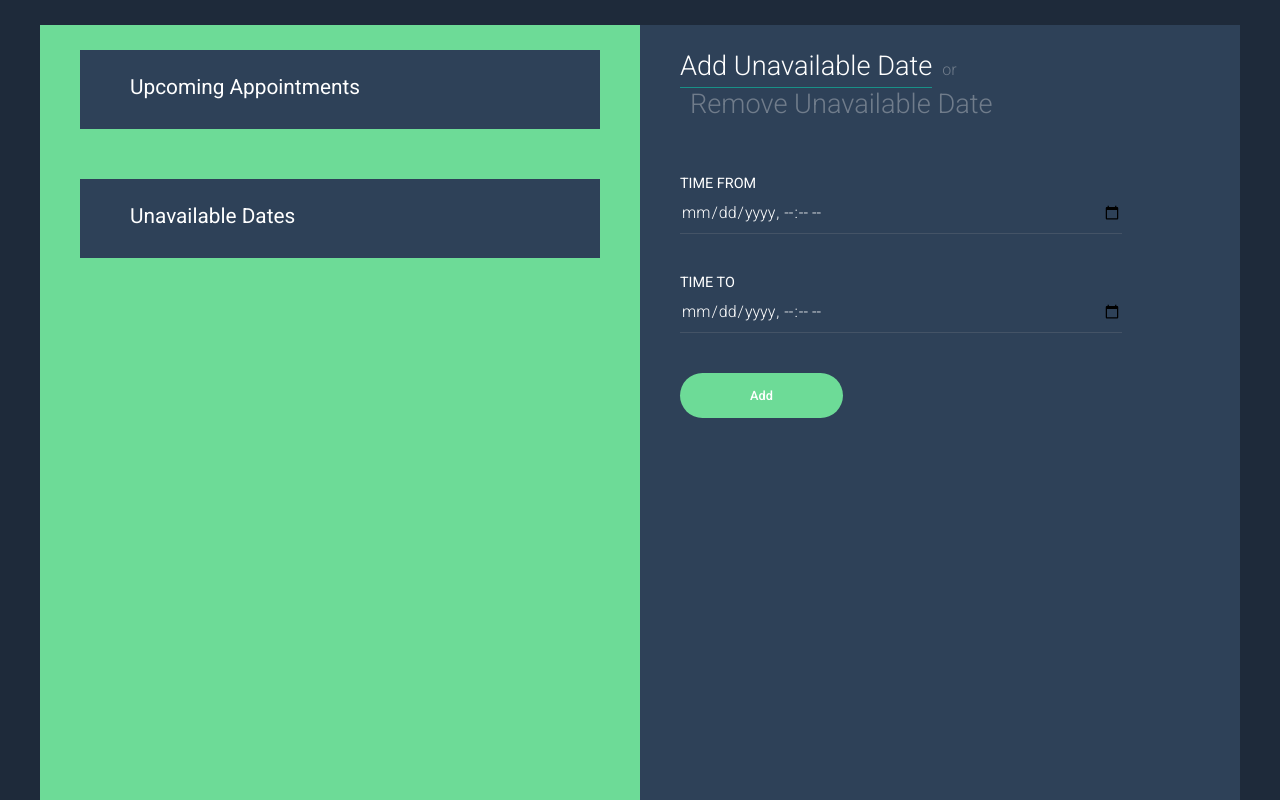
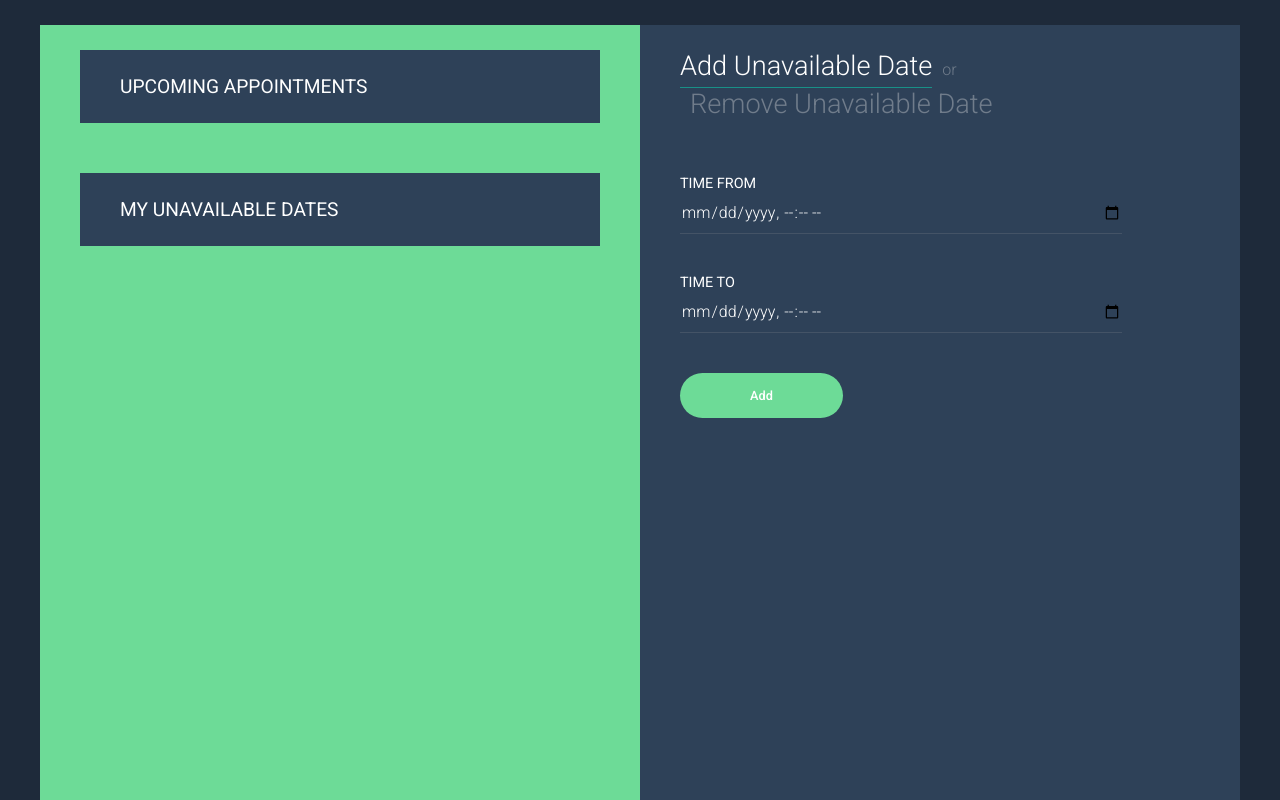
Before and after one commit to CristianBrazales/HospitalManagement, a React (Create React App) app in the folder my-app/: page /Doctor/AddUnavailableDate in a window 1280 px wide. Built offline with nearby package versions, Linux system fonts and the light colour scheme.

Commit message:
CSS new style

```diff
--- a/my-app/src/App.css
+++ b/my-app/src/App.css
@@ -115,6 +115,15 @@
   font-size: .9em;
   color: white;
 }
+
+.FormField__LabelBigger {
+  display: block;
+  text-transform: uppercase;
+  font-size: 1.2em;
+  color: white;
+}
+
+
 .FormField__Input {
   width: 85%;
   background-color: transparent;
--- a/my-app/src/pages/Doctor.js
+++ b/my-app/src/pages/Doctor.js
@@ -11,13 +11,13 @@ class Doctor extends Component {
                 <div className="App">
                     <div className="App__Aside">
                         <div className="Receptionist_AppointmentsList">
-                            <label className="FormTitle__Link--ListPatients ">
+                            <label className="FormField__LabelBigger">
                                 Upcoming Appointments</label>
                         </div>
                         <div className="FormTitle"></div>
                         <div className="Receptionist_AppointmentsList">
-                            <label className="FormTitle__Link--ListPatients ">
-                                Unavailable Dates</label>
+                            <label className="FormField__LabelBigger">
+                                My Unavailable Dates</label>
                         </div>
                     </div>
 
--- a/my-app/src/pages/Receptionist.js
+++ b/my-app/src/pages/Receptionist.js
@@ -13,7 +13,7 @@ class Receptionist extends Component {
                 <div className="App">
                     <div className="App__Aside">
                         <div className="Receptionist_AppointmentsList">
-                            <label className="FormTitle__Link--ListPatients ">
+                            <label className="FormField__LabelBigger">
                                 Patients Upcoming Appointments</label>
                         </div>
                     </div>
```
